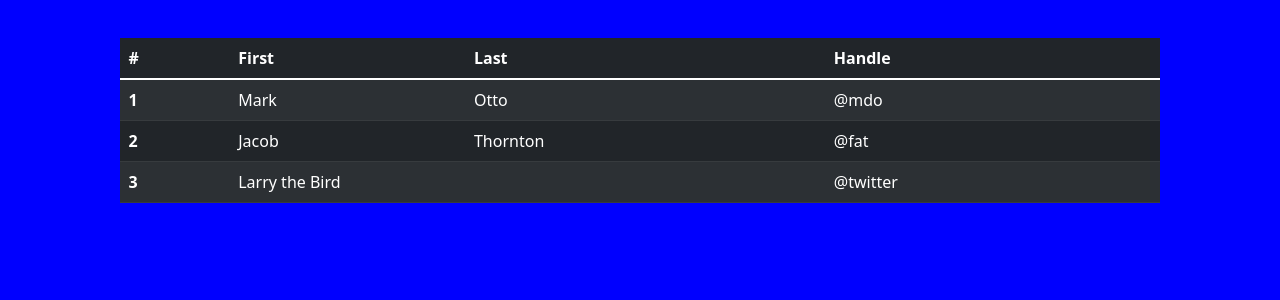
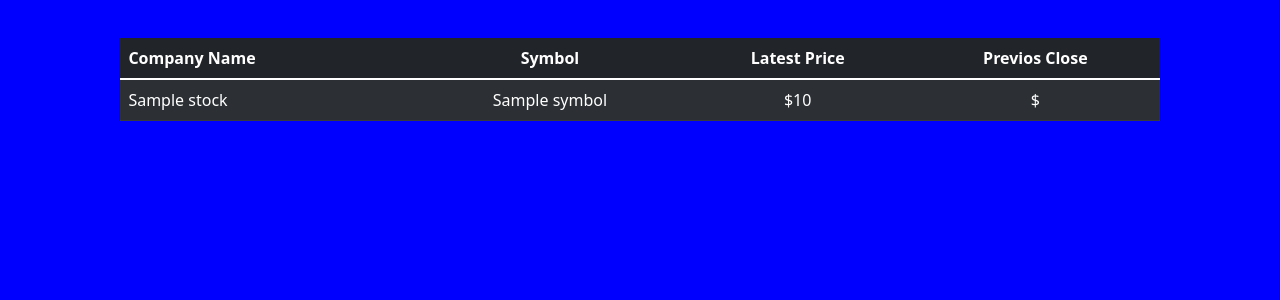
Before and after one commit to Christouccllo1/paper-trading-app, a Django app: template tradingapp/stocks/templates/home.html in a window 1280 px wide. Shown: the part 56-356 px from the top of the page. Run offline with Django 4.2, Linux system fonts and the light colour scheme; the template is opened without the code that fills it: most values are stand-ins (such as "Sample title", 1, 10 or a date in 2020).

Commit message:
displayed stocks data on homepage

```diff
--- a/tradingapp/stocks/templates/home.html
+++ b/tradingapp/stocks/templates/home.html
@@ -1,37 +1,34 @@
-{% extends 'base.html' %}
-{% block content%}
+{% extends 'base.html' %} {% block content%}
 <div class="stocks">
-
     <table class="table  table-striped  table-dark">
         <thead>
             <tr>
-              <th scope="col">#</th>
-              <th scope="col">First</th>
-              <th scope="col">Last</th>
-              <th scope="col">Handle</th>
+
+                <th scope="col">Company Name</th>
+                <th style="text-align:center;" scope="col">Symbol</th>
+                <th style="text-align:center;" scope="col">Latest Price</th>
+                <th style="text-align:center;" scope="col">Previos Close</th>
             </tr>
-          </thead>
-          <tbody>
+        </thead>
+        <tbody>
+            {% for stock in api%}
+
             <tr>
-              <th scope="row">1</th>
-              <td>Mark</td>
-              <td>Otto</td>
-              <td>@mdo</td>
+                <td>{{stock.companyName}}</td>
+                <td style="text-align:center;">{{stock.symbol}}</td>
+                <td style="text-align:center;">${{stock.latestPrice}}</td>
+                <td style="text-align:center;">${{stock.previousClose}}</td>
             </tr>
-            <tr>
-              <th scope="row">2</th>
-              <td>Jacob</td>
-              <td>Thornton</td>
-              <td>@fat</td>
-            </tr>
-            <tr>
-              <th scope="row">3</th>
-              <td colspan="2">Larry the Bird</td>
-              <td>@twitter</td>
-            </tr>
-          </tbody>
+
+            {% endfor %}
+
+
+        </tbody>
 
 
     </table>
+
+
+
 </div>
 {% endblock %}
```
